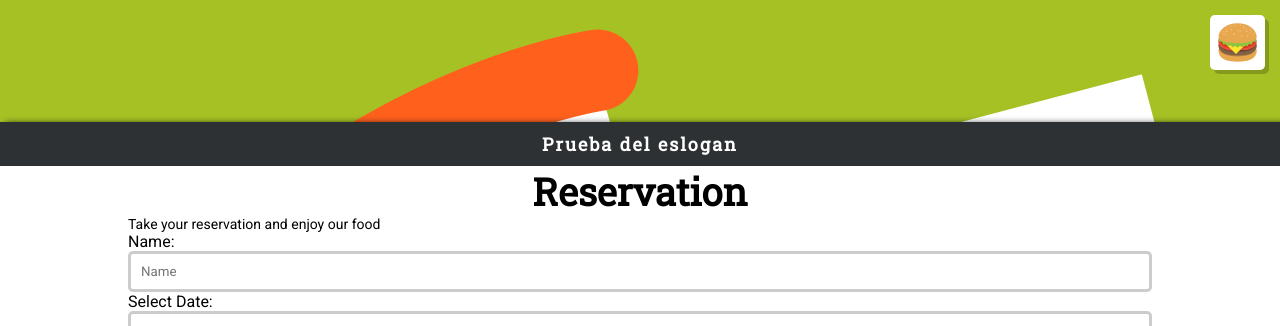
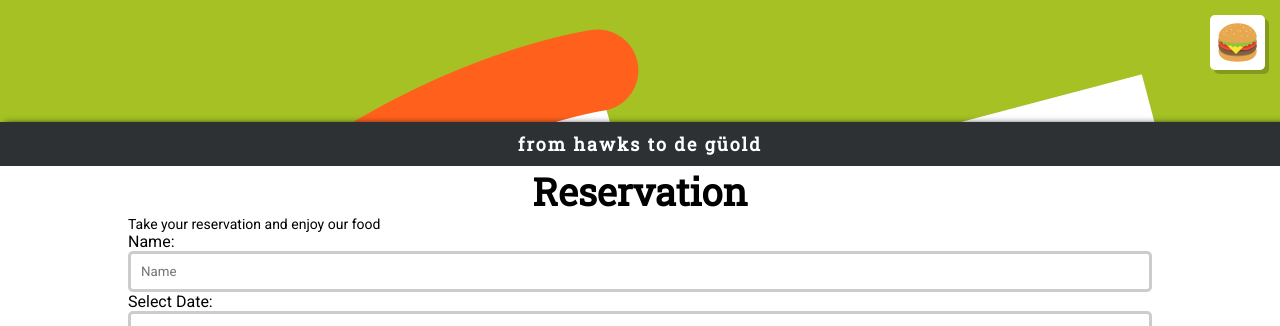
Before and after one commit to cArlitXs/HawksBurgers, a Jekyll site: the page built from reservas.html, in a window 1280 px wide. Shown: the top 326 px of the page. Built offline with Jekyll 4.4.1, drawn with Linux system fonts in a browser that asks for light colours.

Commit message:
Actualización del slogan

```diff
--- a/_includes/header.html
+++ b/_includes/header.html
@@ -1,5 +1,5 @@
 <header>
 	<a href="#" id="AbrirMenuPrincipal" class="boton-menu-principal"></a>
 	<a href="{{site.baseurl}}"><img src="{{site.baseurl}}/img/logo.png" class="animated slideInDown" alt="Hawks Burguers"></a>
-	<h6 id="eslogan" class="animated fadeIn">Prueba del eslogan</h6>
+	<h6 id="eslogan" class="animated fadeIn">from hawks to de güold</h6>
 </header>
```
